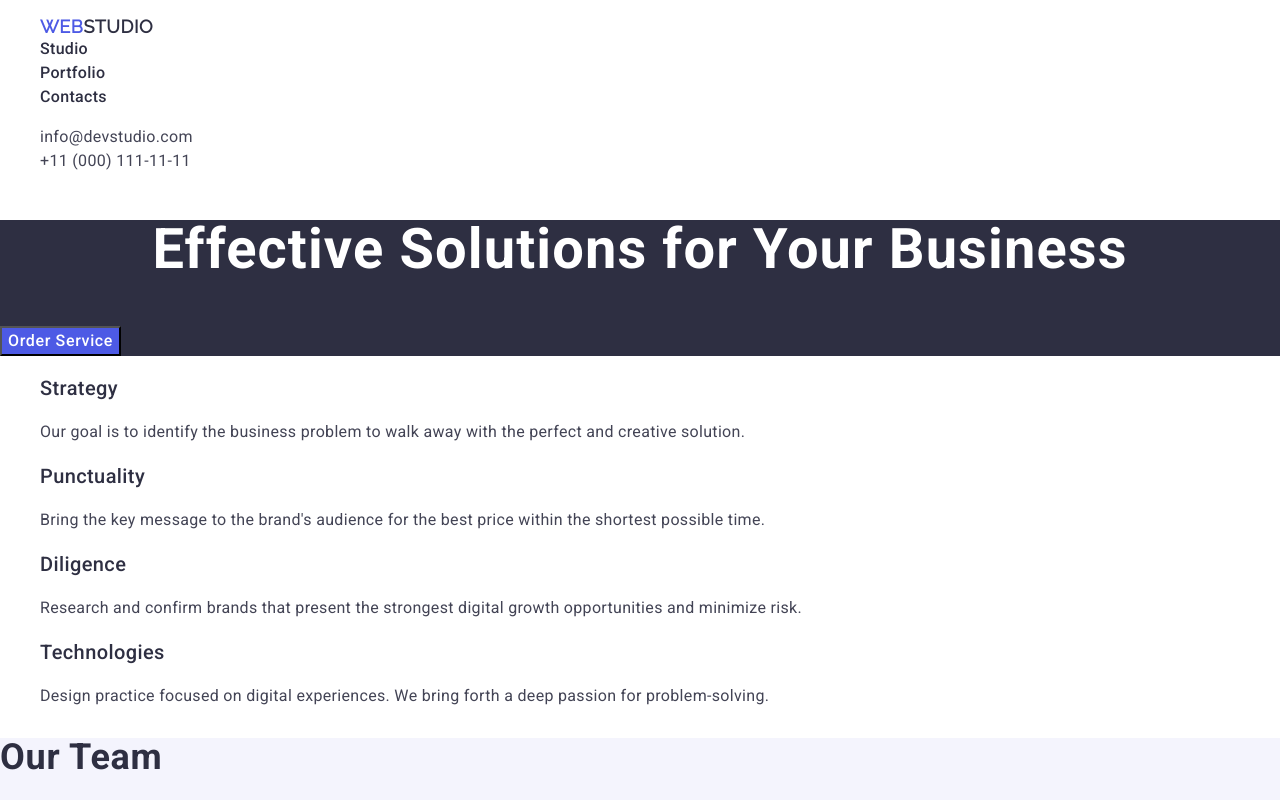
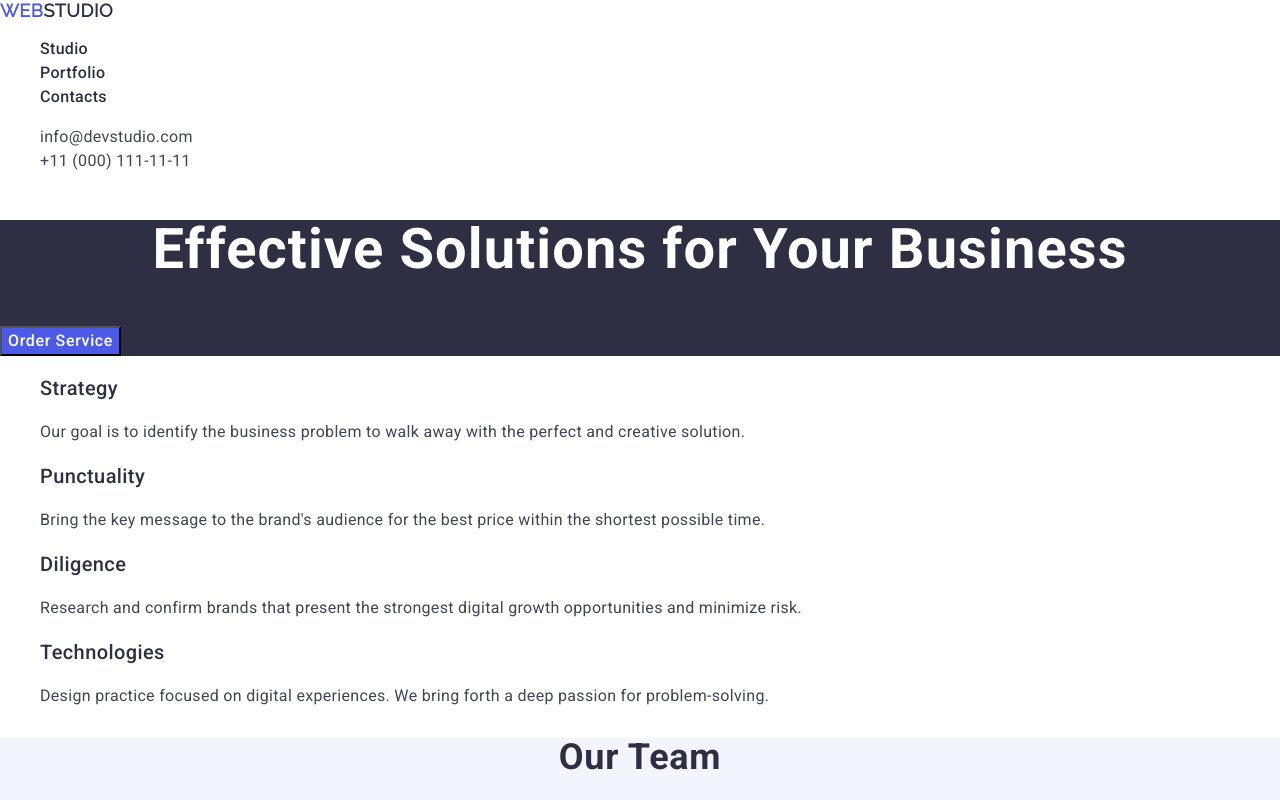
Before and after one commit to vladyslav-venher/goit-markup-hw-02, a plain HTML site: page index.html in a window 1280 px wide. Shown: the top 800 px of the page. Drawn offline with nearby package versions, Linux system fonts and the light colour scheme.

Commit message:
improve styles

```diff
--- a/css/styles.css
+++ b/css/styles.css
@@ -141,6 +141,7 @@ button {
     letter-spacing: 0.02em;
     color: #2e2f42;
     text-transform: capitalize;
+    text-align: center;
 }
 
 .team-list {}
@@ -174,6 +175,7 @@ button {
     letter-spacing: 0.02em;
     color: #2e2f42;
     text-transform: capitalize;
+    text-align: center;
 }
 
 .portfolio-list {}
--- a/index.html
+++ b/index.html
@@ -22,12 +22,10 @@
   <body>
     <header class="header">
       <nav>
+        <a class="logo" href="./index.html"
+          >Web<span class="logo-part">Studio</span></a
+        >
         <ul>
-          <li>
-            <a class="logo" href="./index.html"
-              >Web<span class="logo-part">Studio</span></a
-            >
-          </li>
           <li><a class="nav-link" href="">Studio</a></li>
           <li><a class="nav-link" href="">Portfolio</a></li>
           <li><a class="nav-link" href="">Contacts</a></li>
```
